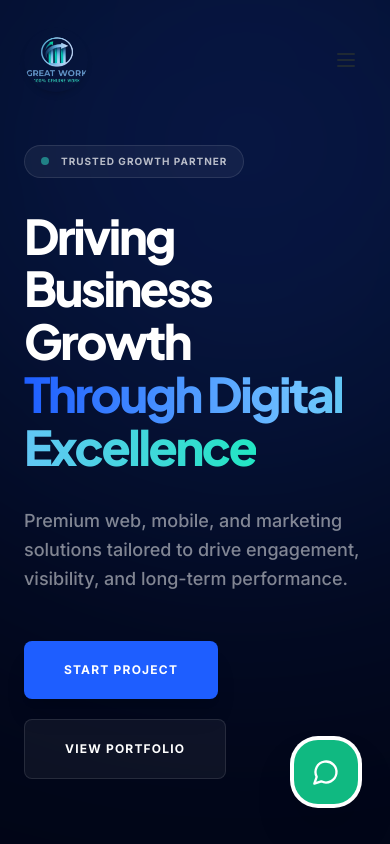
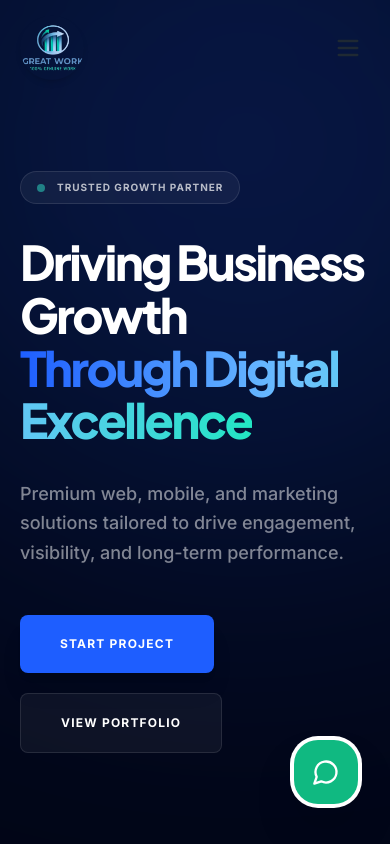
Before and after one commit to PayakulaTarun/great-work, a React (Vite) app: page / in a window 390 px wide. Shown: the top 844 px of the page. Built offline with nearby package versions, Linux system fonts and the light colour scheme.

Commit message:
refactor: performance optimization, responsive design improvements, and cross-browser compatibility

```diff
--- a/App.tsx
+++ b/App.tsx
@@ -225,6 +225,7 @@ const SectionTitle = ({ subtitle, title, description, light = false, centered =
       initial={{ opacity: 0, y: 20 }}
       whileInView={{ opacity: 1, y: 0 }}
       className="text-4xl md:text-6xl font-black leading-tight tracking-tighter mb-6"
+      style={{ fontSize: 'clamp(2rem, 5vw, 3.75rem)' }}
     >
       {title}
     </motion.h2>
@@ -260,7 +261,7 @@ const Navbar = ({ activePage, setPage }: { activePage: Page, setPage: (p: Page)
   ];
 
   return (
-    <nav className={`fixed top-0 left-0 right-0 z-[100] transition-all duration-500 ${isScrolled ? 'bg-white/95 backdrop-blur-xl shadow-xl py-4 border-b border-slate-100' : 'bg-transparent py-7'}`}>
+    <nav className={`fixed top-0 left-0 right-0 z-[100] transition-all duration-500 ${isScrolled ? 'bg-white/95 backdrop-blur-xl shadow-xl py-3 md:py-4 border-b border-slate-100' : 'bg-transparent py-4 md:py-7'}`}>
       <div className="container mx-auto px-6 flex justify-between items-center">
         <div className="cursor-pointer group" onClick={() => setPage('home')}>
           <img
@@ -289,8 +290,8 @@ const Navbar = ({ activePage, setPage }: { activePage: Page, setPage: (p: Page)
           </button>
         </div>
 
-        <button className="lg:hidden p-2 text-[#1F2933]" onClick={() => setMobileMenuOpen(!mobileMenuOpen)}>
-          {mobileMenuOpen ? <X size={24} /> : <Menu size={24} />}
+        <button aria-label="Toggle mobile menu" className="lg:hidden p-2 text-[#1F2933] min-w-[44px] min-h-[44px] flex items-center justify-center" onClick={() => setMobileMenuOpen(!mobileMenuOpen)}>
+          {mobileMenuOpen ? <X size={28} /> : <Menu size={28} />}
         </button>
       </div>
 
@@ -376,7 +377,7 @@ const ContactPage = ({ setPage }: { setPage: (p: Page) => void }) => {
           onChange={handleInputChange}
           onFocus={() => setFocused(true)}
           onBlur={() => setFocused(false)}
-          className={`w-full bg-slate-50 border-2 rounded-2xl pl-12 pr-6 py-5 outline-none transition-all duration-300 text-slate-800 font-medium
+          className={`w-full bg-slate-50 border-2 rounded-2xl pl-12 pr-6 py-5 outline-none transition-all duration-300 text-base md:text-lg text-slate-800 font-medium
             ${focused ? 'border-[#1E5EFF] bg-white ring-4 ring-[#1E5EFF]/5' : 'border-slate-100 hover:border-slate-200'}`}
         />
         <label className={`absolute left-12 transition-all duration-300 pointer-events-none
@@ -644,7 +645,7 @@ const ContactPage = ({ setPage }: { setPage: (p: Page) => void }) => {
 
 const Hero = ({ onCtaClick }: { onCtaClick: () => void }) => {
   return (
-    <section className="relative min-h-screen flex items-center pt-20 overflow-hidden bg-[#020617]">
+    <section className="relative min-h-[100dvh] flex items-center pt-20 overflow-hidden bg-[#020617]">
       <div className="absolute top-0 right-0 w-[800px] h-[800px] bg-[#1E5EFF]/20 rounded-full blur-[160px] -mr-64 -mt-64" />
       <div className="container mx-auto px-6 grid lg:grid-cols-2 gap-16 items-center relative z-10">
         <motion.div initial={{ opacity: 0, x: -50 }} animate={{ opacity: 1, x: 0 }} transition={{ duration: 0.8 }}>
@@ -667,7 +668,7 @@ const Hero = ({ onCtaClick }: { onCtaClick: () => void }) => {
         <motion.div initial={{ opacity: 0, scale: 0.8 }} animate={{ opacity: 1, scale: 1 }} transition={{ duration: 1 }} className="lg:block hidden">
           <div className="animate-float">
             <div className="glass rounded-[50px] p-6 border-white/10 shadow-2xl relative overflow-hidden">
-              <img src="https://images.unsplash.com/photo-1551288049-bebda4e38f71?auto=format&fit=crop&q=80&w=1000" alt="Dashboard" className="rounded-[40px] opacity-80" />
+              <img src="https://images.unsplash.com/photo-1551288049-bebda4e38f71?auto=format&fit=crop&q=80&w=1000" alt="Dashboard" className="rounded-[40px] opacity-80" fetchPriority="high" />
             </div>
           </div>
         </motion.div>
@@ -704,7 +705,7 @@ const AboutUsPreview = ({ setPage }: { setPage: (p: Page) => void }) => {
         <div className="relative">
           <div className="absolute inset-0 bg-blue-600/5 blur-[120px] rounded-full" />
           <div className="relative rounded-[60px] overflow-hidden shadow-2xl border-8 border-white">
-            <img src="https://images.unsplash.com/photo-1552664730-d307ca884978?auto=format&fit=crop&q=80&w=1000" alt="About Team" className="w-full" />
+            <img src="https://images.unsplash.com/photo-1552664730-d307ca884978?auto=format&fit=crop&q=80&w=1000" alt="About Team" className="w-full" loading="lazy" />
           </div>
         </div>
       </div>
@@ -1176,7 +1177,7 @@ const Footer = ({ onNavigate }: { onNavigate: (p: Page) => void }) => (
       </div>
       <div>
         <h4 className="text-white font-black text-xs uppercase tracking-widest mb-8">Quick Links</h4>
-        <ul className="space-y-4 text-[10px] font-bold uppercase tracking-widest">
+        <ul className="space-y-4 text-[11px] font-bold uppercase tracking-widest">
           {['home', 'services', 'solutions', 'about', 'contact', 'blog'].map(p => (
             <li key={p} onClick={() => onNavigate(p as Page)} className="hover:text-white cursor-pointer transition-colors">{p}</li>
           ))}
@@ -1195,7 +1196,7 @@ const Footer = ({ onNavigate }: { onNavigate: (p: Page) => void }) => (
         </div>
       </div>
     </div>
-    <div className="container mx-auto px-6 pt-10 border-t border-white/5 text-[10px] font-black uppercase tracking-widest">
+    <div className="container mx-auto px-6 pt-10 border-t border-white/5 text-[11px] font-black uppercase tracking-widest">
       <p>© 2024 Great Work Agency. All Rights Reserved.</p>
     </div>
   </footer>
@@ -1271,7 +1272,7 @@ const AboutPage = ({ setPage }: { setPage: (p: Page) => void }) => {
             </p>
           </motion.div>
           <motion.div initial={{ opacity: 0, x: 30 }} whileInView={{ opacity: 1, x: 0 }} viewport={{ once: true }} className="rounded-[60px] overflow-hidden shadow-2xl relative">
-            <img src="https://images.unsplash.com/photo-1522071820081-009f0129c71c?auto=format&fit=crop&q=80&w=1000" alt="Team Work" className="w-full" />
+            <img src="https://images.unsplash.com/photo-1522071820081-009f0129c71c?auto=format&fit=crop&q=80&w=1000" alt="Team Work" className="w-full" loading="lazy" />
             <div className="absolute inset-0 bg-gradient-to-tr from-[#1E5EFF]/20 to-transparent" />
           </motion.div>
         </div>
@@ -1567,7 +1568,7 @@ const BlogPage = ({ onReadPost, setPage }: { onReadPost: (p: BlogPost) => void,
                 className="group rounded-[48px] bg-white border border-slate-100 overflow-hidden shadow-sm hover:shadow-2xl transition-all duration-500 flex flex-col"
               >
                 <div className="aspect-video overflow-hidden">
-                  <img src={post.img} alt={post.title} className="w-full h-full object-cover group-hover:scale-110 transition-transform duration-1000" />
+                  <img src={post.img} alt={post.title} className="w-full h-full object-cover group-hover:scale-110 transition-transform duration-1000" loading="lazy" />
                 </div>
                 <div className="p-10 flex flex-col flex-grow">
                   <div className="flex items-center gap-4 text-[10px] font-black uppercase tracking-widest text-[#1E5EFF] mb-4">
--- /dev/null
+++ b/index.css
@@ -0,0 +1,100 @@
+:root {
+  --primary-blue: #1E5EFF;
+  --light-blue: #6EC1FF;
+  --teal: #22E6C3;
+  --dark-bg: #020617;
+  --light-bg: #F8FAFC;
+}
+
+/* Reset & Base Styles */
+*, *::before, *::after {
+  box-sizing: border-box;
+  margin: 0;
+  padding: 0;
+}
+
+html {
+  scroll-behavior: smooth;
+  -webkit-text-size-adjust: 100%;
+}
+
+body {
+  font-family: 'Inter', sans-serif;
+  background-color: var(--light-bg);
+  color: #1F2933;
+  overflow-x: hidden; /* Prevent horizontal scroll */
+  -webkit-font-smoothing: antialiased;
+  -moz-osx-font-smoothing: grayscale;
+}
+
+h1, h2, h3, h4, h5, h6 {
+  font-family: 'Plus Jakarta Sans', sans-serif;
+}
+
+/* Utility Classes for Fonts */
+.font-poppins { font-family: 'Poppins', sans-serif; }
+.font-space { font-family: 'Space Grotesk', sans-serif; }
+
+/* Custom Scrollbar */
+::-webkit-scrollbar { width: 6px; }
+::-webkit-scrollbar-track { background: var(--dark-bg); }
+::-webkit-scrollbar-thumb { background: var(--primary-blue); border-radius: 10px; }
+
+/* Effects & Animations */
+.glass {
+  background: rgba(255, 255, 255, 0.03);
+  backdrop-filter: blur(16px);
+  -webkit-backdrop-filter: blur(16px);
+  border: 1px solid rgba(255, 255, 255, 0.1);
+}
+
+.reveal-on-scroll {
+  opacity: 0;
+  transform: translateY(30px);
+  transition: all 0.8s cubic-bezier(0.22, 1, 0.36, 1);
+}
+
+.reveal-on-scroll.visible {
+  opacity: 1;
+  transform: translateY(0);
+}
+
+@keyframes float {
+  0% { transform: translateY(0px); }
+  50% { transform: translateY(-20px); }
+  100% { transform: translateY(0px); }
+}
+
+.animate-float { animation: float 6s ease-in-out infinite; }
+
+.btn-glow:hover {
+  box-shadow: 0 0 20px rgba(30, 94, 255, 0.4);
+}
+
+.card-gradient-hover {
+  transition: background 0.3s ease;
+}
+
+.card-gradient-hover:hover {
+  background: linear-gradient(135deg, rgba(30, 94, 255, 0.05) 0%, rgba(34, 230, 195, 0.05) 100%);
+}
+
+/* Mobile Optimizations */
+@media (max-width: 768px) {
+  .container {
+    padding-left: 1.25rem; /* 20px */
+    padding-right: 1.25rem; /* 20px */
+  }
+}
+
+/* Touch Target Size Compliance */
+button, a, input, select, textarea {
+  min-height: 44px; /* Minimum touch target size */
+  min-width: 44px;
+}
+
+/* Remove default focus outline on some browsers and replace with custom if needed */
+:focus-visible {
+  outline: 2px solid var(--primary-blue);
+  outline-offset: 2px;
+}
--- a/index.html
+++ b/index.html
@@ -10,94 +10,7 @@
   <link
     href="https://fonts.googleapis.com/css2?family=Inter:wght@300;400;500;600;700&family=Plus+Jakarta+Sans:wght@400;500;600;700;800&family=Poppins:wght@400;500;600;700;800&family=Space+Grotesk:wght@500;700&display=swap"
     rel="stylesheet">
-  <style>
-    :root {
-      --primary-blue: #1E5EFF;
-      --light-blue: #6EC1FF;
-      --teal: #22E6C3;
-      --dark-bg: #020617;
-      --light-bg: #F8FAFC;
-    }
 
-    body {
-      font-family: 'Inter', sans-serif;
-      scroll-behavior: smooth;
-      background-color: var(--light-bg);
-      color: #1F2933;
-    }
-
-    h1,
-    h2,
-    h3,
-    h4 {
-      font-family: 'Plus Jakarta Sans', sans-serif;
-    }
-
-    .font-poppins {
-      font-family: 'Poppins', sans-serif;
-    }
-
-    .font-space {
-      font-family: 'Space Grotesk', sans-serif;
-    }
-
-    ::-webkit-scrollbar {
-      width: 6px;
-    }
-
-    ::-webkit-scrollbar-track {
-      background: var(--dark-bg);
-    }
-
-    ::-webkit-scrollbar-thumb {
-      background: var(--primary-blue);
-      border-radius: 10px;
-    }
-
-    .glass {
-      background: rgba(255, 255, 255, 0.03);
-      backdrop-filter: blur(16px);
-      -webkit-backdrop-filter: blur(16px);
-      border: 1px solid rgba(255, 255, 255, 0.1);
-    }
-
-    .reveal-on-scroll {
-      opacity: 0;
-      transform: translateY(30px);
-      transition: all 0.8s cubic-bezier(0.22, 1, 0.36, 1);
-    }
-
-    .reveal-on-scroll.visible {
-      opacity: 1;
-      transform: translateY(0);
-    }
-
-    @keyframes float {
-      0% {
-        transform: translateY(0px);
-      }
-
-      50% {
-        transform: translateY(-20px);
-      }
-
-      100% {
-        transform: translateY(0px);
-      }
-    }
-
-    .animate-float {
-      animation: float 6s ease-in-out infinite;
-    }
-
-    .btn-glow:hover {
-      box-shadow: 0 0 20px rgba(30, 94, 255, 0.4);
-    }
-
-    .card-gradient-hover:hover {
-      background: linear-gradient(135deg, rgba(30, 94, 255, 0.05) 0%, rgba(34, 230, 195, 0.05) 100%);
-    }
-  </style>
   <script type="importmap">
 {
   "imports": {
```
Also changed, not shown: 1 other file (tests, documents, lock files or other folders).
